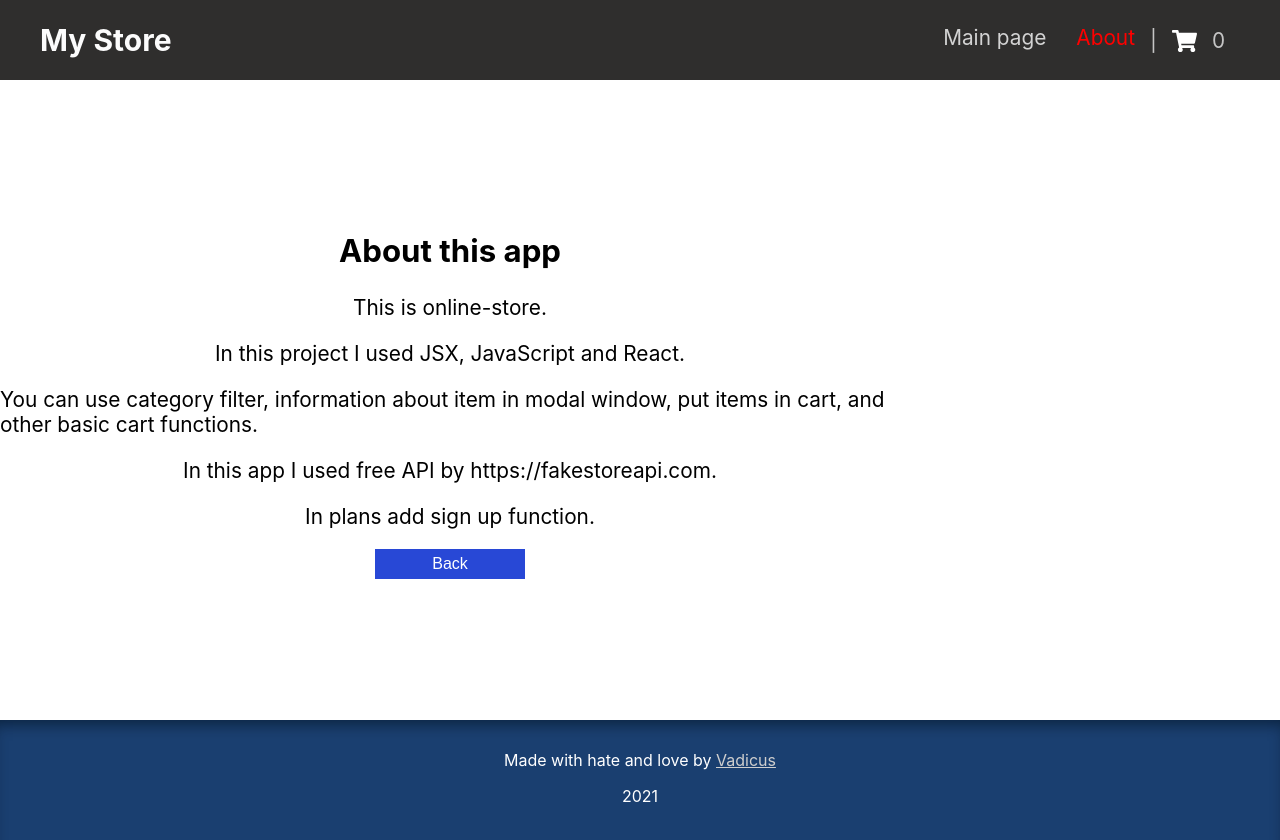
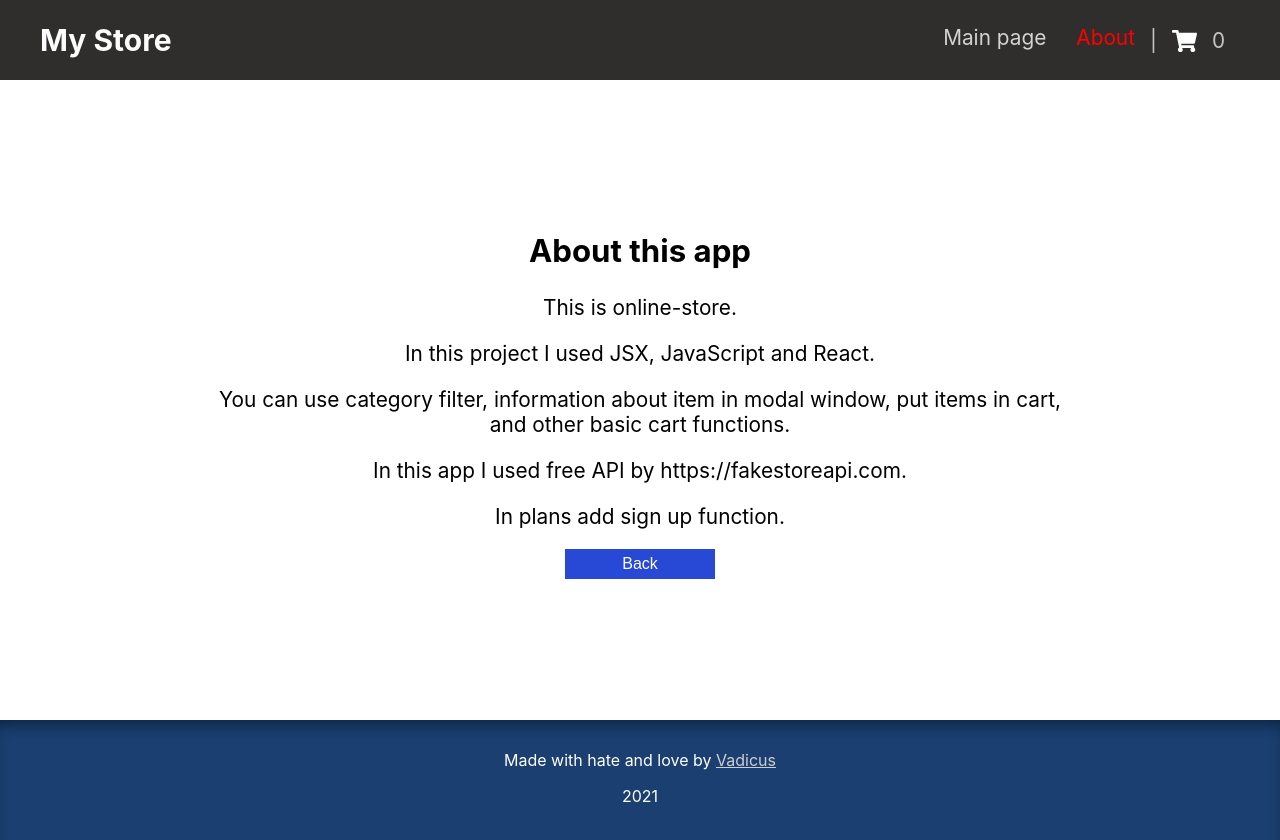
Before and after one commit to vadicusrad/online-shop, a React (Create React App) app: page /about in a window 1280 px wide. Shown: the top 840 px of the page. Built offline with nearby package versions, Linux system fonts and the light colour scheme.

Commit message:
Added adaptive styles to About

```diff
--- a/src/Components/About/About.css
+++ b/src/Components/About/About.css
@@ -5,16 +5,18 @@
   flex-direction: column;
   justify-content: center;
   align-items: center;
-  overflow-y: auto;
+  box-sizing: border-box;
+  padding: 25px;
+  margin: 0 auto;
 }
 
 .About p {
   margin-top: 0;
+  text-align: center;
 }
 
 @media screen and (max-width: 900px) {
   .About {
     width: 100%;
-    padding: 10px;
   }
 }
```
